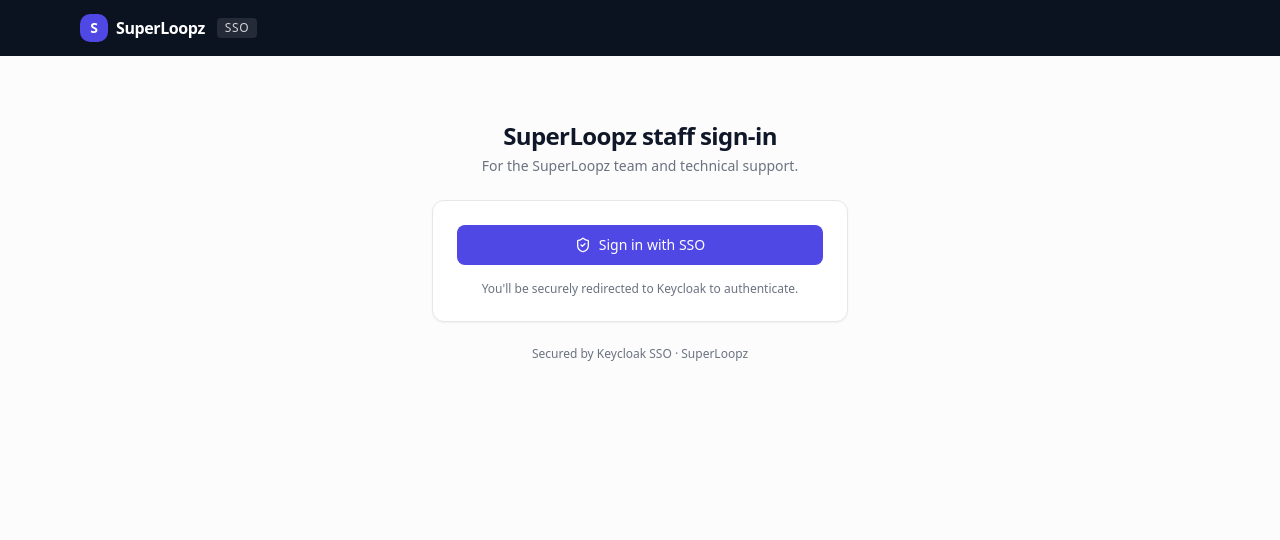
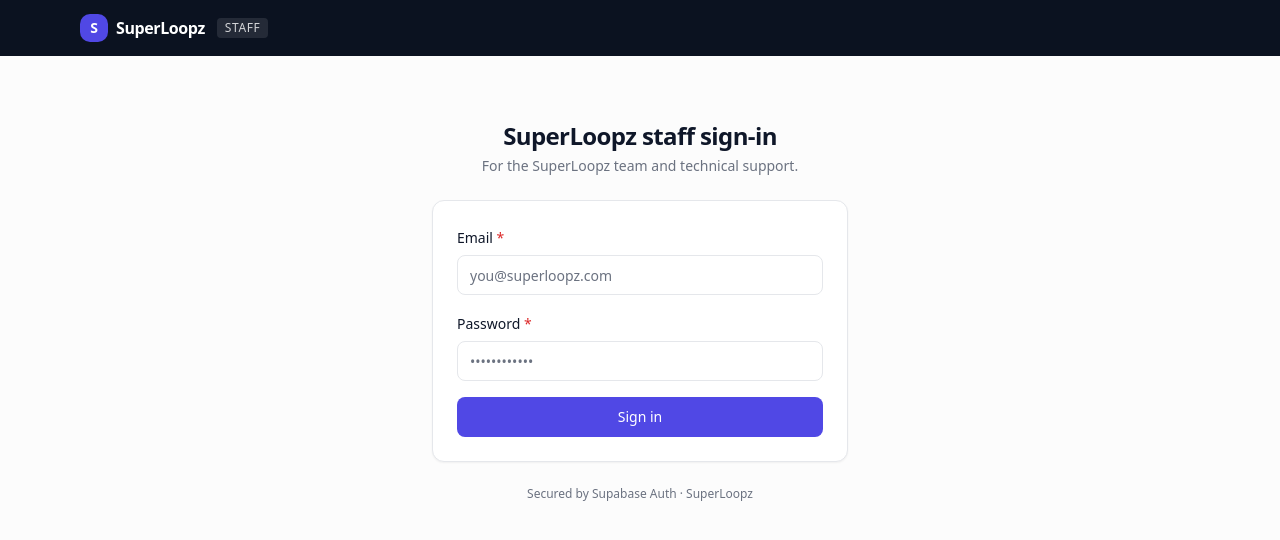
Before and after one commit to CHAITANYASAI-del/Suprloopz, a Next.js app in the folder frontend/: page /vendoradmin/login in a window 1280 px wide. Shown: the top 540 px of the page. Built offline with nearby package versions, Linux system fonts and the light colour scheme; no server answers.

Commit message:
Supabase Stage 2: auth layer (client, context, vendor/staff login, set-password)

```diff
--- a/frontend/package.json
+++ b/frontend/package.json
@@ -9,6 +9,7 @@
     "lint": "next lint"
   },
   "dependencies": {
+    "@supabase/supabase-js": "^2.45.4",
     "@radix-ui/react-checkbox": "^1.1.1",
     "@radix-ui/react-dialog": "^1.1.1",
     "@radix-ui/react-label": "^2.1.0",
--- a/frontend/src/app/vendor/login/page.jsx
+++ b/frontend/src/app/vendor/login/page.jsx
@@ -2,9 +2,8 @@
 import { useState } from 'react';
 import { useRouter } from 'next/navigation';
 import { Loader2 } from 'lucide-react';
-import { api, ApiError } from '@/lib/api';
-import { useAuth } from '@/lib/auth';
-import { routes, nextOnboardingPath } from '@/lib/routes';
+import { supabase, roleOf } from '@/lib/supabase';
+import { routes } from '@/lib/routes';
 import { Logo } from '@/components/Logo';
 import { Field } from '@/components/Field';
 import { Input } from '@/components/ui/input';
@@ -14,7 +13,6 @@
 
 export default function VendorLoginPage() {
   const router = useRouter();
-  const { setTokens } = useAuth();
   const [email, setEmail] = useState('');
   const [password, setPassword] = useState('');
   const [errors, setErrors] = useState({});
@@ -29,28 +27,20 @@
     if (!password) return setErrors({ password: 'Password is required' });
 
     setLoading(true);
-    try {
-      const res = await api.login({ email, password });
+    const { data, error } = await supabase.auth.signInWithPassword({ email, password });
+    setLoading(false);
 
-      if (res.passwordResetRequired) {
-        sessionStorage.setItem('superloopz.reset', JSON.stringify({ email, currentPassword: password }));
-        return router.push(routes.vendorReset);
-      }
-
-      const role = res.user?.role;
-      if (role === 'admin' || role === 'support') {
-        setFormError(`Staff members sign in at ${routes.adminLogin}.`);
-        return;
-      }
-
-      setTokens(res.tokens);
-      router.push(nextOnboardingPath(res.onboarding));
-    } catch (err) {
-      if (err instanceof ApiError && err.status === 401) setFormError('Invalid email or password');
-      else setFormError(err.message || 'Something went wrong. Please try again.');
-    } finally {
-      setLoading(false);
+    if (error) {
+      setFormError(error.message || 'Invalid email or password');
+      return;
     }
+    const role = roleOf(data.user);
+    if (role === 'admin' || role === 'support') {
+      await supabase.auth.signOut();
+      setFormError(`Staff members sign in at ${routes.adminLogin}.`);
+      return;
+    }
+    router.push(routes.vendorHome);
   };
 
   return (
@@ -110,7 +100,7 @@
           </CardContent>
         </Card>
 
-        <p className="mt-6 text-center text-xs text-muted-foreground">Secured by Keycloak SSO · SuperLoopz</p>
+        <p className="mt-6 text-center text-xs text-muted-foreground">Secured by Supabase Auth · SuperLoopz</p>
       </main>
     </div>
   );
--- a/frontend/src/app/vendor/reset-password/page.jsx
+++ b/frontend/src/app/vendor/reset-password/page.jsx
@@ -1,9 +1,12 @@
 'use client';
+// Landing page for the Supabase invite / password-recovery email link.
+// Supabase establishes a session from the link (detectSessionInUrl); the vendor
+// then sets their password and continues to onboarding.
 import { useEffect, useState } from 'react';
 import { useRouter } from 'next/navigation';
 import { Loader2, Check, X } from 'lucide-react';
-import { api, ApiError } from '@/lib/api';
-import { useAuth } from '@/lib/auth';
+import { supabase } from '@/lib/supabase';
+import { routes } from '@/lib/routes';
 import { Logo } from '@/components/Logo';
 import { Field } from '@/components/Field';
 import { Input } from '@/components/ui/input';
@@ -17,10 +20,9 @@
   { test: (p) => /[^A-Za-z0-9]/.test(p), label: 'Contains a special character' },
 ];
 
-export default function ResetPasswordPage() {
+export default function SetPasswordPage() {
   const router = useRouter();
-  const { setTokens } = useAuth();
-  const [creds, setCreds] = useState(null);
+  const [hasSession, setHasSession] = useState(null); // null = checking
   const [newPassword, setNewPassword] = useState('');
   const [confirmPassword, setConfirmPassword] = useState('');
   const [errors, setErrors] = useState({});
@@ -28,8 +30,10 @@
   const [loading, setLoading] = useState(false);
 
   useEffect(() => {
-    const raw = sessionStorage.getItem('superloopz.reset');
-    if (raw) setCreds(JSON.parse(raw));
+    // The invite link puts a session in the URL; give Supabase a moment to parse it.
+    supabase.auth.getSession().then(({ data }) => setHasSession(!!data.session));
+    const { data: sub } = supabase.auth.onAuthStateChange((_e, s) => setHasSession(!!s));
+    return () => sub.subscription.unsubscribe();
   }, []);
 
   const allValid = rules.every((r) => r.test(newPassword));
@@ -40,25 +44,15 @@
     setFormError('');
     if (!allValid) return setErrors({ newPassword: 'Password does not meet the requirements' });
     if (newPassword !== confirmPassword) return setErrors({ confirmPassword: 'Passwords do not match' });
-    if (!creds) return setFormError('Your session expired. Please sign in again.');
 
     setLoading(true);
-    try {
-      const res = await api.resetPassword({
-        email: creds.email,
-        currentPassword: creds.currentPassword,
-        newPassword,
-        confirmPassword,
-      });
-      sessionStorage.removeItem('superloopz.reset');
-      if (res.tokens) setTokens(res.tokens);
-      router.push('/vendor/onboarding/profile');
-    } catch (err) {
-      if (err instanceof ApiError && err.fieldErrors) setErrors(err.fieldErrors);
-      setFormError(err.message || 'Could not update your password.');
-    } finally {
-      setLoading(false);
+    const { error } = await supabase.auth.updateUser({ password: newPassword });
+    setLoading(false);
+    if (error) {
+      setFormError(error.message || 'Could not set your password.');
+      return;
     }
+    router.push(routes.onboarding('profile'));
   };
 
   return (
@@ -71,22 +65,17 @@
 
       <main className="mx-auto flex max-w-md flex-col px-4 py-16">
         <div className="mb-6 text-center">
-          <h1 className="text-2xl font-semibold tracking-tight">Set a new password</h1>
-          <p className="mt-1 text-sm text-muted-foreground">
-            Choose a strong password to secure your account.
-          </p>
+          <h1 className="text-2xl font-semibold tracking-tight">Set your password</h1>
+          <p className="mt-1 text-sm text-muted-foreground">Choose a strong password to secure your account.</p>
         </div>
 
         <Card>
           <CardContent className="pt-6">
-            {!creds && (
+            {hasSession === false && (
               <Alert variant="destructive" className="mb-4">
                 <AlertDescription>
-                  Session expired.{' '}
-                  <a href="/vendor/login" className="font-medium underline">
-                    Return to sign in
-                  </a>
-                  .
+                  This link is invalid or expired. Please use the invitation email link, or{' '}
+                  <a href={routes.vendorLogin} className="font-medium underline">sign in</a>.
                 </AlertDescription>
               </Alert>
             )}
@@ -97,46 +86,27 @@
                 </Alert>
               )}
               <Field label="New password" htmlFor="newPassword" error={errors.newPassword} required>
-                <Input
-                  id="newPassword"
-                  type="password"
-                  autoComplete="new-password"
-                  value={newPassword}
-                  onChange={(e) => setNewPassword(e.target.value)}
-                  aria-invalid={!!errors.newPassword}
-                />
+                <Input id="newPassword" type="password" autoComplete="new-password"
+                  value={newPassword} onChange={(e) => setNewPassword(e.target.value)} aria-invalid={!!errors.newPassword} />
               </Field>
-
               <ul className="space-y-1">
                 {rules.map((r) => {
                   const ok = r.test(newPassword);
                   return (
                     <li key={r.label} className="flex items-center gap-2 text-xs">
-                      {ok ? (
-                        <Check className="h-3.5 w-3.5 text-green-600" />
-                      ) : (
-                        <X className="h-3.5 w-3.5 text-muted-foreground" />
-                      )}
+                      {ok ? <Check className="h-3.5 w-3.5 text-green-600" /> : <X className="h-3.5 w-3.5 text-muted-foreground" />}
                       <span className={ok ? 'text-green-700' : 'text-muted-foreground'}>{r.label}</span>
                     </li>
                   );
                 })}
               </ul>
-
               <Field label="Confirm password" htmlFor="confirmPassword" error={errors.confirmPassword} required>
-                <Input
-                  id="confirmPassword"
-                  type="password"
-                  autoComplete="new-password"
-                  value={confirmPassword}
-                  onChange={(e) => setConfirmPassword(e.target.value)}
-                  aria-invalid={!!errors.confirmPassword}
-                />
+                <Input id="confirmPassword" type="password" autoComplete="new-password"
+                  value={confirmPassword} onChange={(e) => setConfirmPassword(e.target.value)} aria-invalid={!!errors.confirmPassword} />
               </Field>
-
-              <Button type="submit" className="w-full" disabled={loading || !creds}>
+              <Button type="submit" className="w-full" disabled={loading || hasSession === false}>
                 {loading && <Loader2 className="h-4 w-4 animate-spin" />}
-                {loading ? 'Updating…' : 'Update password'}
+                {loading ? 'Saving…' : 'Set password & continue'}
               </Button>
             </form>
           </CardContent>
--- a/frontend/src/app/vendoradmin/auth/callback/page.jsx
+++ b/frontend/src/app/vendoradmin/auth/callback/page.jsx
@@ -1,107 +1,16 @@
 'use client';
-import { Suspense, useEffect, useRef, useState } from 'react';
-import { useRouter, useSearchParams } from 'next/navigation';
-import { Loader2 } from 'lucide-react';
-import { completeSsoLogin } from '@/lib/oidc';
-import { useAuth } from '@/lib/auth';
-import { setTokens as persistTokens } from '@/lib/api';
-import { Logo } from '@/components/Logo';
-import { Card, CardContent } from '@/components/ui/card';
-import { Button } from '@/components/ui/button';
-import { Alert, AlertDescription } from '@/components/ui/alert';
+// Legacy OIDC callback route — no longer used with Supabase Auth.
+// Kept as a harmless redirect so old links don't 404.
+import { useEffect } from 'react';
+import { useRouter } from 'next/navigation';
+import { routes } from '@/lib/routes';
 
-function roleFromToken(accessToken) {
-  try {
-    const p = JSON.parse(atob(accessToken.split('.')[1]));
-    const roles = p.realm_access?.roles || [];
-    return roles.includes('admin') ? 'admin' : roles.includes('support') ? 'support' : 'vendor';
-  } catch {
-    return 'vendor';
-  }
-}
-
-// OIDC redirect target for the staff portal. Exchanges the auth code for tokens
-// and routes the user into the admin panel (rejecting non-staff).
-function AuthCallbackInner() {
+export default function AuthCallbackRedirect() {
   const router = useRouter();
-  const params = useSearchParams();
-  const { setTokens } = useAuth();
-  const [error, setError] = useState('');
-  const ran = useRef(false);
-
   useEffect(() => {
-    if (ran.current) return; // guard against double-invoke in StrictMode
-    ran.current = true;
-
-    const code = params.get('code');
-    const state = params.get('state');
-    const ssoError = params.get('error_description') || params.get('error');
-
-    if (ssoError) {
-      setError(ssoError);
-      return;
-    }
-    if (!code) {
-      setError('Missing authorization code.');
-      return;
-    }
-
-    (async () => {
-      try {
-        const tokens = await completeSsoLogin({ code, state });
-        const role = roleFromToken(tokens.accessToken);
-        if (role !== 'admin' && role !== 'support') {
-          persistTokens(null);
-          setError('This account is not a SuperLoopz staff member.');
-          return;
-        }
-        setTokens(tokens);
-        router.replace('/vendoradmin');
-      } catch (err) {
-        setError(err.message || 'Sign-in failed.');
-      }
-    })();
-  }, [params, router, setTokens]);
-
+    router.replace(routes.adminHome);
+  }, [router]);
   return (
-    <div className="min-h-screen bg-muted/30">
-      <header className="bg-navy text-white">
-        <div className="mx-auto flex h-14 max-w-6xl items-center px-4">
-          <Logo light />
-        </div>
-      </header>
-      <main className="mx-auto flex max-w-md flex-col px-4 py-24">
-        {error ? (
-          <Card>
-            <CardContent className="space-y-4 pt-6 text-center">
-              <Alert variant="destructive">
-                <AlertDescription>{error}</AlertDescription>
-              </Alert>
-              <Button onClick={() => router.replace('/vendoradmin/login')}>Back to sign-in</Button>
-            </CardContent>
-          </Card>
-        ) : (
-          <div className="flex flex-col items-center gap-3 text-muted-foreground">
-            <Loader2 className="h-6 w-6 animate-spin" />
-            <p>Completing sign-in…</p>
-          </div>
-        )}
-      </main>
-    </div>
+    <div className="flex min-h-screen items-center justify-center text-muted-foreground">Signing you in…</div>
   );
 }
-
-// useSearchParams() requires a Suspense boundary for static export.
-export default function AuthCallbackPage() {
-  return (
-    <Suspense
-      fallback={
-        <div className="flex min-h-screen items-center justify-center text-muted-foreground">
-          Completing sign-in…
-        </div>
-      }
-    >
-      <AuthCallbackInner />
-    </Suspense>
-  );
-}
--- a/frontend/src/app/vendoradmin/login/page.jsx
+++ b/frontend/src/app/vendoradmin/login/page.jsx
@@ -1,26 +1,44 @@
 'use client';
 import { useState } from 'react';
-import { Loader2, ShieldCheck } from 'lucide-react';
-import { startSsoLogin } from '@/lib/oidc';
+import { useRouter } from 'next/navigation';
+import { Loader2 } from 'lucide-react';
+import { supabase, roleOf } from '@/lib/supabase';
+import { routes } from '@/lib/routes';
 import { Logo } from '@/components/Logo';
+import { Field } from '@/components/Field';
+import { Input } from '@/components/ui/input';
 import { Button } from '@/components/ui/button';
 import { Card, CardContent } from '@/components/ui/card';
 import { Alert, AlertDescription } from '@/components/ui/alert';
 
-// Staff / company portal — single-sign-on only, no in-app credentials form.
+// Staff / company portal — email + password (admin & support only).
 export default function AdminLoginPage() {
+  const router = useRouter();
+  const [email, setEmail] = useState('');
+  const [password, setPassword] = useState('');
   const [error, setError] = useState('');
   const [loading, setLoading] = useState(false);
 
-  const signIn = async () => {
+  const submit = async (e) => {
+    e.preventDefault();
     setError('');
+    if (!email || !password) return setError('Email and password are required');
+
     setLoading(true);
-    try {
-      await startSsoLogin(); // redirects to Keycloak
-    } catch (err) {
-      setError(err.message || 'Could not start SSO sign-in.');
-      setLoading(false);
+    const { data, error: err } = await supabase.auth.signInWithPassword({ email, password });
+    setLoading(false);
+
+    if (err) {
+      setError(err.message || 'Invalid email or password');
+      return;
     }
+    const role = roleOf(data.user);
+    if (role !== 'admin' && role !== 'support') {
+      await supabase.auth.signOut();
+      setError(`This portal is for SuperLoopz staff. Vendors sign in at ${routes.vendorLogin}.`);
+      return;
+    }
+    router.push(routes.adminHome);
   };
 
   return (
@@ -30,7 +48,7 @@
           <div className="flex items-center gap-3">
             <Logo light />
             <span className="rounded bg-white/10 px-2 py-0.5 text-xs font-medium uppercase tracking-wider text-white/80">
-              SSO
+              STAFF
             </span>
           </div>
         </div>
@@ -44,24 +62,29 @@
 
         <Card>
           <CardContent className="pt-6">
-            <div className="space-y-4">
+            <form onSubmit={submit} className="space-y-4" noValidate>
               {error && (
                 <Alert variant="destructive">
                   <AlertDescription>{error}</AlertDescription>
                 </Alert>
               )}
-              <Button className="w-full" onClick={signIn} disabled={loading}>
-                {loading ? <Loader2 className="h-4 w-4 animate-spin" /> : <ShieldCheck className="h-4 w-4" />}
-                {loading ? 'Redirecting…' : 'Sign in with SSO'}
+              <Field label="Email" htmlFor="email" required>
+                <Input id="email" type="email" autoComplete="username" placeholder="you@superloopz.com"
+                  value={email} onChange={(e) => setEmail(e.target.value)} />
+              </Field>
+              <Field label="Password" htmlFor="password" required>
+                <Input id="password" type="password" autoComplete="current-password" placeholder="••••••••••••"
+                  value={password} onChange={(e) => setPassword(e.target.value)} />
+              </Field>
+              <Button type="submit" className="w-full" disabled={loading}>
+                {loading && <Loader2 className="h-4 w-4 animate-spin" />}
+                {loading ? 'Signing in…' : 'Sign in'}
               </Button>
-              <p className="text-center text-xs text-muted-foreground">
-                You&apos;ll be securely redirected to Keycloak to authenticate.
-              </p>
-            </div>
+            </form>
           </CardContent>
         </Card>
 
-        <p className="mt-6 text-center text-xs text-muted-foreground">Secured by Keycloak SSO · SuperLoopz</p>
+        <p className="mt-6 text-center text-xs text-muted-foreground">Secured by Supabase Auth · SuperLoopz</p>
       </main>
     </div>
   );
--- a/frontend/src/lib/auth.jsx
+++ b/frontend/src/lib/auth.jsx
@@ -1,68 +1,50 @@
 'use client';
-// Client-side auth context. Decodes the JWT to expose role + identity and
-// persists tokens via the api module's storage helpers.
+// Auth context backed by Supabase. Tracks the session and exposes the current
+// user (id, email, role) plus a signOut helper.
 import { createContext, useContext, useEffect, useMemo, useState } from 'react';
 import { useRouter } from 'next/navigation';
-import { api, getTokens, setTokens } from './api';
+import { supabase, roleOf } from './supabase';
 
 const AuthContext = createContext(null);
 
-function decodeJwt(token) {
-  try {
-    return JSON.parse(atob(token.split('.')[1]));
-  } catch {
-    return null;
-  }
-}
-
-function deriveUser(tokens) {
-  if (!tokens?.accessToken) return null;
-  const p = decodeJwt(tokens.accessToken);
-  if (!p) return null;
-  const roles = p.realm_access?.roles || [];
-  const role = roles.includes('admin')
-    ? 'admin'
-    : roles.includes('support')
-      ? 'support'
-      : 'vendor';
-  return { sub: p.sub, email: p.email || p.preferred_username, role };
+function deriveUser(session) {
+  const u = session?.user;
+  if (!u) return null;
+  return { id: u.id, email: u.email, role: roleOf(u) };
 }
 
 export function AuthProvider({ children }) {
-  const [tokens, setTokensState] = useState(null);
+  const [session, setSession] = useState(null);
   const [ready, setReady] = useState(false);
   const router = useRouter();
 
   useEffect(() => {
-    setTokensState(getTokens());
-    setReady(true);
+    supabase.auth.getSession().then(({ data }) => {
+      setSession(data.session);
+      setReady(true);
+    });
+    const { data: sub } = supabase.auth.onAuthStateChange((_event, s) => setSession(s));
+    return () => sub.subscription.unsubscribe();
   }, []);
 
-  const applyTokens = (t) => {
-    setTokens(t);
-    setTokensState(t);
-  };
-
-  const logout = async () => {
-    const t = getTokens();
-    if (t?.refreshToken) await api.logout(t.refreshToken).catch(() => {});
-    applyTokens(null);
-    // Return to the login of whichever portal the user is currently in.
-    const onAdmin =
-      typeof window !== 'undefined' && window.location.pathname.startsWith('/vendoradmin');
+  const signOut = async () => {
+    await supabase.auth.signOut();
+    setSession(null);
+    const onAdmin = typeof window !== 'undefined' && window.location.pathname.startsWith('/vendoradmin');
     router.push(onAdmin ? '/vendoradmin/login' : '/vendor/login');
   };
 
   const value = useMemo(
     () => ({
       ready,
-      tokens,
-      user: deriveUser(tokens),
-      isAuthenticated: !!tokens?.accessToken,
-      setTokens: applyTokens,
-      logout,
+      session,
+      user: deriveUser(session),
+      isAuthenticated: !!session,
+      signOut,
+      // kept for older call sites; Supabase manages tokens itself.
+      logout: signOut,
     }),
-    [tokens, ready],
+    [session, ready],
   );
 
   return <AuthContext.Provider value={value}>{children}</AuthContext.Provider>;
--- /dev/null
+++ b/frontend/src/lib/supabase.js
@@ -0,0 +1,22 @@
+'use client';
+// Browser Supabase client (publishable/anon key). All vendor-facing data access
+// goes through this with Row Level Security enforcing per-vendor isolation.
+import { createClient } from '@supabase/supabase-js';
+
+const url = process.env.NEXT_PUBLIC_SUPABASE_URL;
+const key = process.env.NEXT_PUBLIC_SUPABASE_ANON_KEY;
+
+export const supabase = createClient(url, key, {
+  auth: {
+    persistSession: true,
+    autoRefreshToken: true,
+    detectSessionInUrl: true, // needed for invite / password-recovery links
+    flowType: 'pkce',
+  },
+});
+
+// Role lives in the JWT's app_metadata (set when the admin invites the user).
+export function roleOf(user) {
+  const r = user?.app_metadata?.role;
+  return r === 'admin' || r === 'support' ? r : 'vendor';
+}
```
Also changed, not shown: 1 other file (tests, documents, lock files or other folders).
